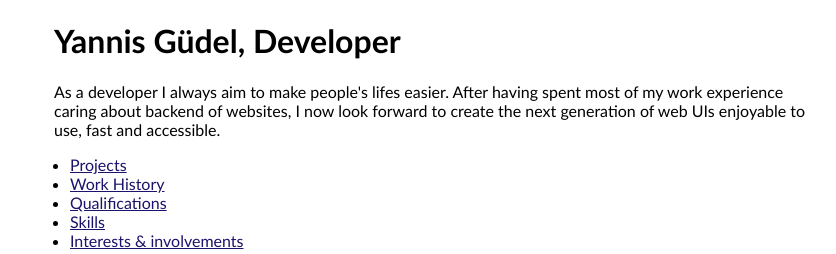
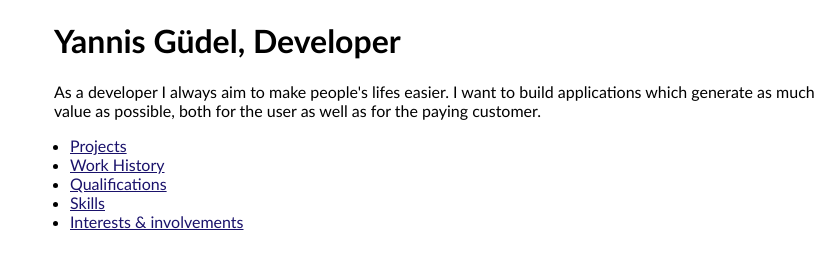
Before and after one commit to yannisgu/cv, a Gatsby site: page / in a window 1280 px wide. Shown: the top 254 px of the page, 0-836 px from the left. Built offline with nearby package versions, Linux system fonts and the light colour scheme; Gatsby itself is replaced by a stand-in of ours.

Commit message:
update intro text

```diff
--- a/src/pages/index.js
+++ b/src/pages/index.js
@@ -189,10 +189,9 @@ const IndexPage = () => {
         <div>
           <h1>Yannis Güdel, Developer</h1>
           <p>
-            As a developer I always aim to make people's lifes easier. After
-            having spent most of my work experience caring about backend of
-            websites, I now look forward to create the next generation of web
-            UIs enjoyable to use, fast and accessible.
+            As a developer I always aim to make people's lifes easier.
+            I want to build applications which generate as much value as possible,
+            both for the user as well as for the paying customer.
           </p>
 
           <ul className="tableOfContents">
```
